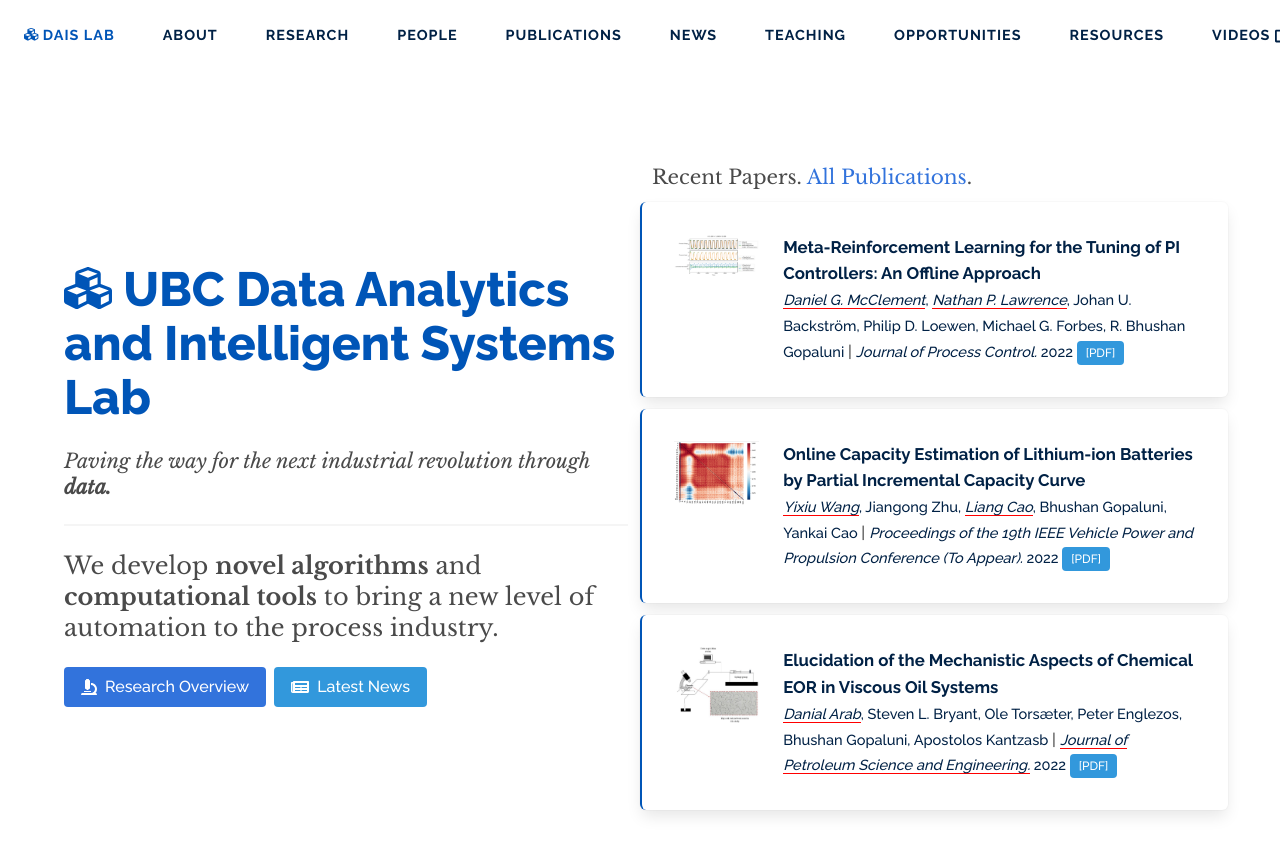
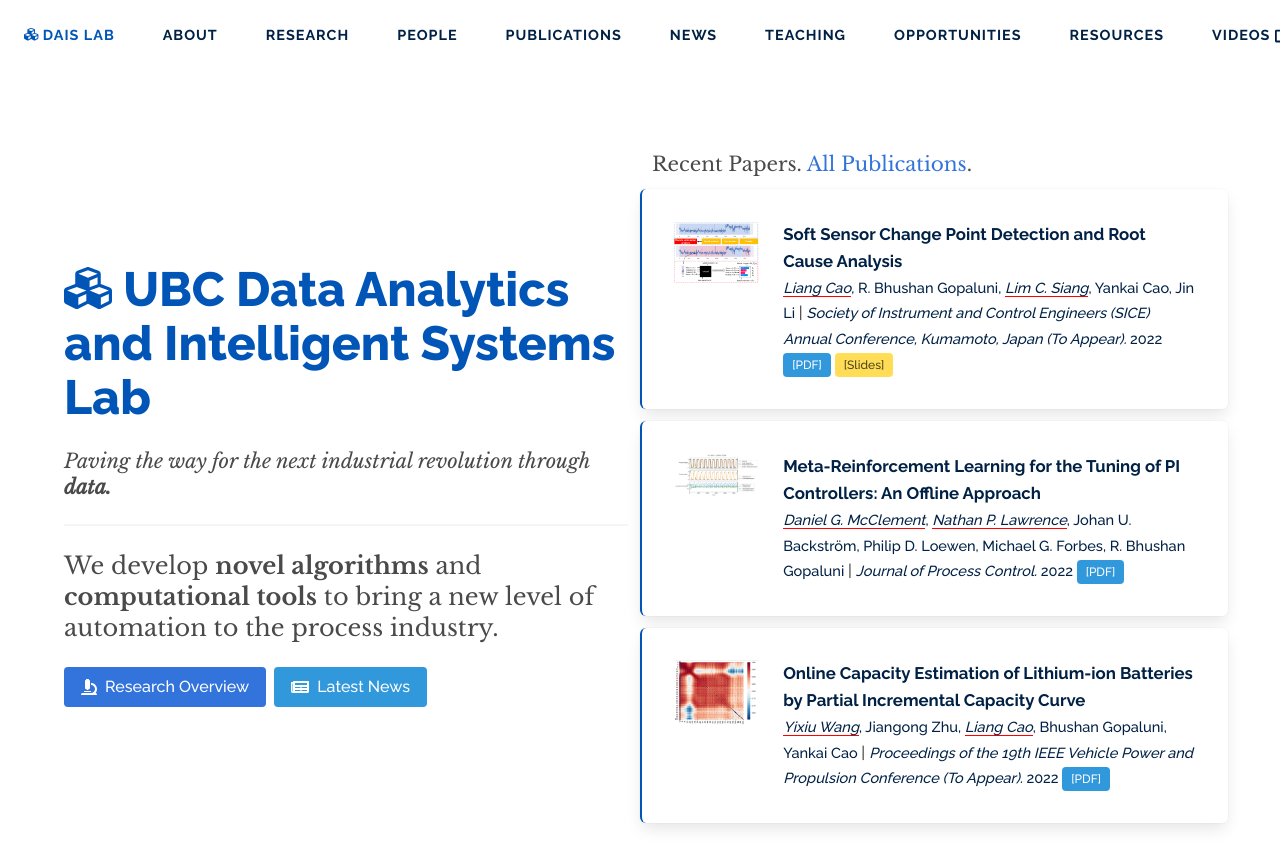
Before and after one commit to daisubc/daisubc.github.io, a Jekyll site: the page built from index.md, in a window 1280 px wide and 900 px high. Shown: the top 868 px of the window. Built offline with Jekyll 4.4.1, drawn with Linux system fonts in a browser that asks for light colours; nearby versions of some CDN libraries.

Commit message:
add sice paper

```diff
--- a/_papers/2022-ieee-vppc.md
+++ b/_papers/2022-ieee-vppc.md
@@ -1,7 +1,7 @@
 ---
 layout: publication
 title: "Online Capacity Estimation of Lithium-ion Batteries by Partial Incremental Capacity Curve"
-type: "paper"
+type: "conference"
 order: 168
 year: 2022
 authors: "Yixiu Wang, Jiangong Zhu, Liang Cao, Bhushan Gopaluni, Yankai Cao"
--- /dev/null
+++ b/_papers/2022-sice-cao.md
@@ -0,0 +1,16 @@
+---
+layout: publication
+title: "Soft Sensor Change Point Detection and Root Cause Analysis"
+type: "conference"
+order: 169
+year: 2022
+authors: "Liang Cao, R. Bhushan Gopaluni, Lim C. Siang, Yankai Cao, Jin Li"
+journal: "Society of Instrument and Control Engineers (SICE) Annual Conference, Kumamoto, Japan (To Appear)"
+pdf: "2022C4_SICE_Cao.pdf"
+thumbnail: "2022C4_SICE_Cao.png"
+slides: "2022C4_SICE_Slides.pdf"
+image: "/assets/thumbnails/2022C4_SICE_Cao.png"
+thumbnail_caption: >
+  Fig. 3 The framework of proposed method
+description: Soft sensor has been playing an indispensable role in the process monitoring of key process variables. How to know if deployed soft sensor models are still performing well is a challenging but crucial topic for the industry. If there exists change points in soft sensor predictions, it indicates abrupt and significant changes in the process conditions. The presence of change points may require us to rebuild the model to ensure that it does not drift. Root cause analysis plays an important role in process monitoring when a change point occurs. Fast and accurate change point attribution is essential for timely recovery of model performance. This work proposes a straightforward way to detect the change points and find the root causes of changes. Off-line change point detection is used to detect changes by formulating change point detection as a discrete optimization problem. Then, we work on understanding which feature or combination of features that are shifting soft sensor predictions. Shapley additive explanations (SHAP) is adopted to explain the predictions of soft sensor model. It connects optimal contribution distribution with local explanations using the classic Shapley values. Finally, the effectiveness of proposed algorithms is validated on a real industrial data.
+---
```
Also changed, not shown: assets/thumbnails/2022C4_SICE_Cao.png (added), 2 other files.
